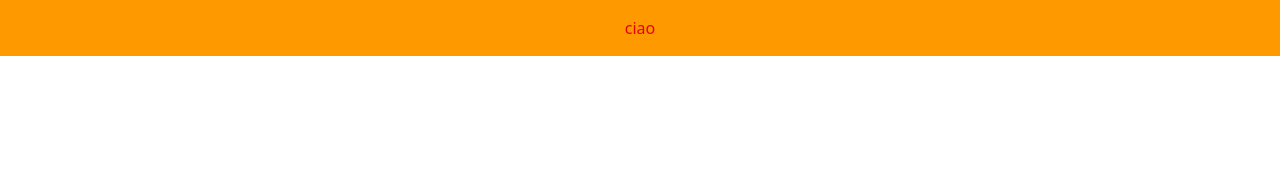
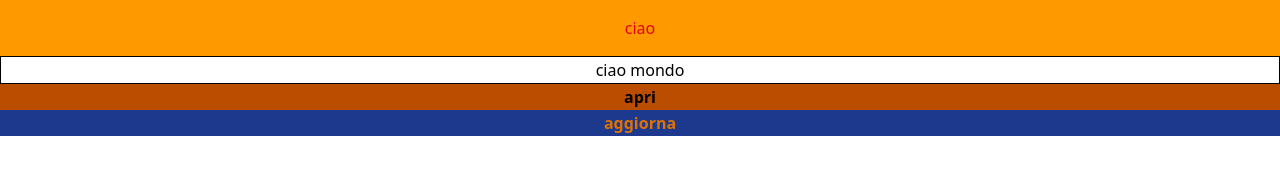
Before and after one commit to mirko77-web/tailwind, a website: page tailwind/index.html in a window 1280 px wide. Drawn offline with Linux system fonts and the light colour scheme.

Commit message:
stili di testo

```diff
--- a/tailwind/index.html
+++ b/tailwind/index.html
@@ -9,5 +9,11 @@
 <!--1 esercizio-->
 <body>
     <h1 class="text-center text-red-600 bg-amber-500 p-4">ciao</h1>
+    <!--2 esercizio-->
+    <p class=" text-center border text-black-100 leading-relaxed"> ciao mondo</p>
+    <ul>
+        <li class="bg-amber-700 border-amber-950 text-center font-bold leading-relaxed">apri</li>
+        <li class="text-amber-600 border-amber-300 bg-blue-900 text-center font-bold leading-relaxed">aggiorna</li>
+    </ul>
 </body>
 </html>
```
Also changed, not shown: tailwind/output.css.
